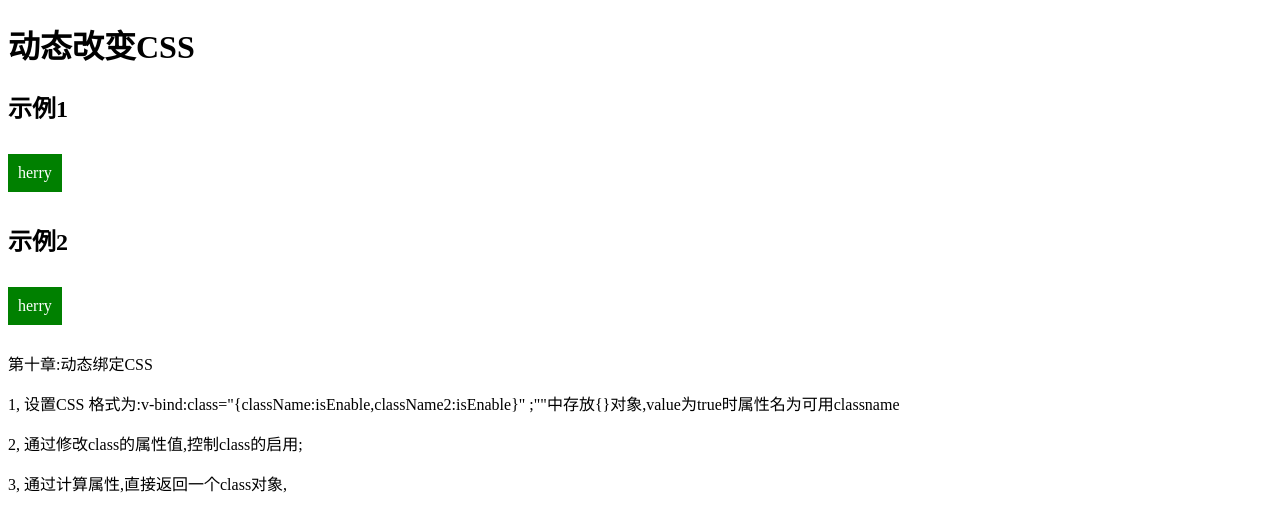
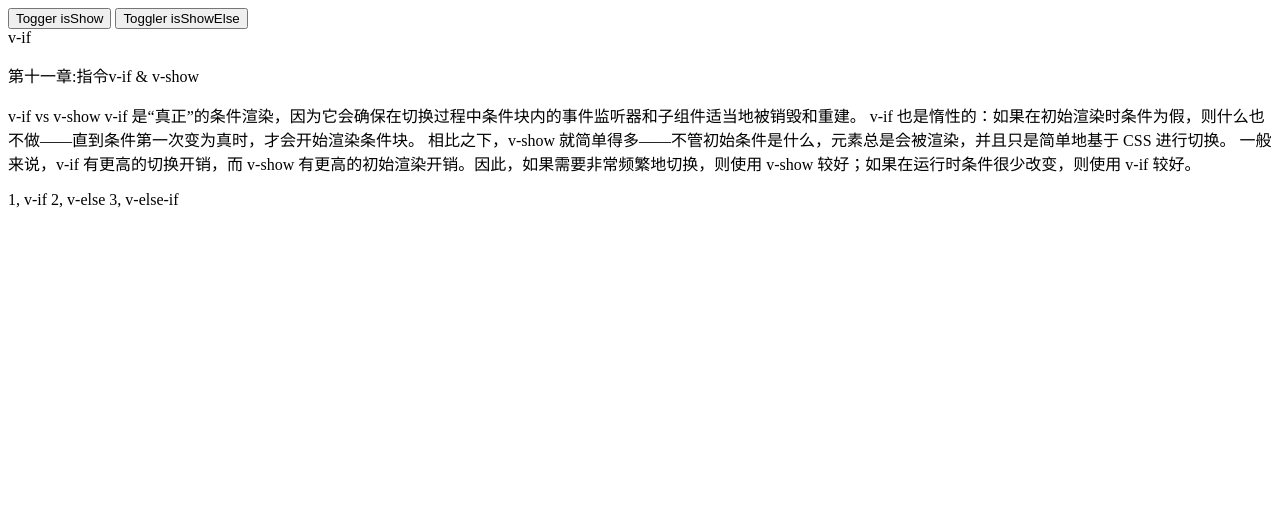
Before and after one commit to gemaimai/vue-basic, a plain HTML site: page program/index.html in a window 1280 px wide. Drawn offline with nearby package versions, Linux system fonts and the light colour scheme.

Commit message:
lesson-11 v-if  & v-show

```diff
--- a/program/app.js
+++ b/program/app.js
@@ -2,25 +2,15 @@ var count=0;
 new Vue({
     el:"#app",
     data:{
-        changeColor:true,
-        changeLength:false
+        isShow:false,
+        isShowElse:false,
+        isShowElseIf:false,
+        isShow_v:false
     },
     methods:{
-        changeColorFn:function(){
-            this.changeColor=!this.changeColor;
-            this.changeLength=!this.changeLength;
-        }
+
     },
     computed:{
-        getClassList:function(){
 
-            return {
-                changeColor:this.changeColor,
-                changeLength:this.changeLength
-            }
-        },
-        changeColorComputed:function(){
-            this.changeColor=!this.changeColor;
-        }
     }
 })
--- a/program/index.html
+++ b/program/index.html
@@ -5,33 +5,39 @@
     <meta charset="UTF-8">
     <meta name="viewport" content="width=device-width, initial-scale=1.0">
     <meta http-equiv="X-UA-Compatible" content="ie=edge">
-    <title>第十章:动态改变CSS</title>
+    <title>第十一章:指令v-if & v-show </title>
     <link rel="stylesheet" href="style.css">
     <script src="https://unpkg.com/vue"></script>
 </head>
 
 <body>
     <div id="app">
-       <h1>动态改变CSS</h1>
-       <h2>示例1</h2>
-       <div v-on:click="changeColorFn" v-bind:class="{changeColor:changeColor}">
-           <span>herry</span>
-       </div>
-       <h2 v-bind:class="{red:false,blue:true}">示例2</h2>
-       <div v-on:click="changeColorFn" v-bind:class="getClassList">
-            <span>herry</span>
-        </div>
+        <button  v-on:click="isShow=!isShow">Togger isShow</button>
+        <button  v-on:click="isShowElse=!isShowElse">Toggler isShowElse</button>
+       <div v-if="isShow">v-if</div>
+       <div v-esle-if="isShowElseIf">v-if</div>
+       <div v-else="isShowElse">v-else</div>
+       <div v-show="isShow_v"></div>
     </div>
     <div>
             <p>
-                    第十章:动态绑定CSS
+                    第十一章:指令v-if & v-show
             </p>
-                1, 设置CSS 格式为:v-bind:class="{className:isEnable,className2:isEnable}" ;""中存放{}对象,value为true时属性名为可用classname
+            v-if vs v-show
+            v-if 是“真正”的条件渲染，因为它会确保在切换过程中条件块内的事件监听器和子组件适当地被销毁和重建。
+
+            v-if 也是惰性的：如果在初始渲染时条件为假，则什么也不做——直到条件第一次变为真时，才会开始渲染条件块。
+
+            相比之下，v-show 就简单得多——不管初始条件是什么，元素总是会被渲染，并且只是简单地基于 CSS 进行切换。
+
+            一般来说，v-if 有更高的切换开销，而 v-show 有更高的初始渲染开销。因此，如果需要非常频繁地切换，则使用 v-show 较好；如果在运行时条件很少改变，则使用 v-if 较好。
             <p>
-                    2,  通过修改class的属性值,控制class的启用;
+                    1, v-if
+                    2, v-else
+                    3, v-else-if
             </p>
             <p>
-                    3,	通过计算属性,直接返回一个class对象,
+
             </p>
             <p>
             </p>
```
